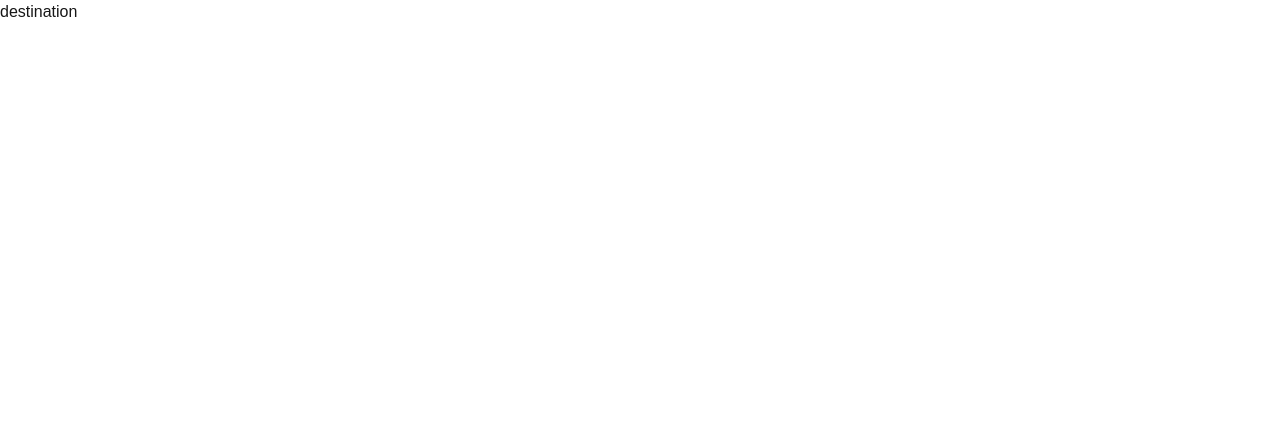
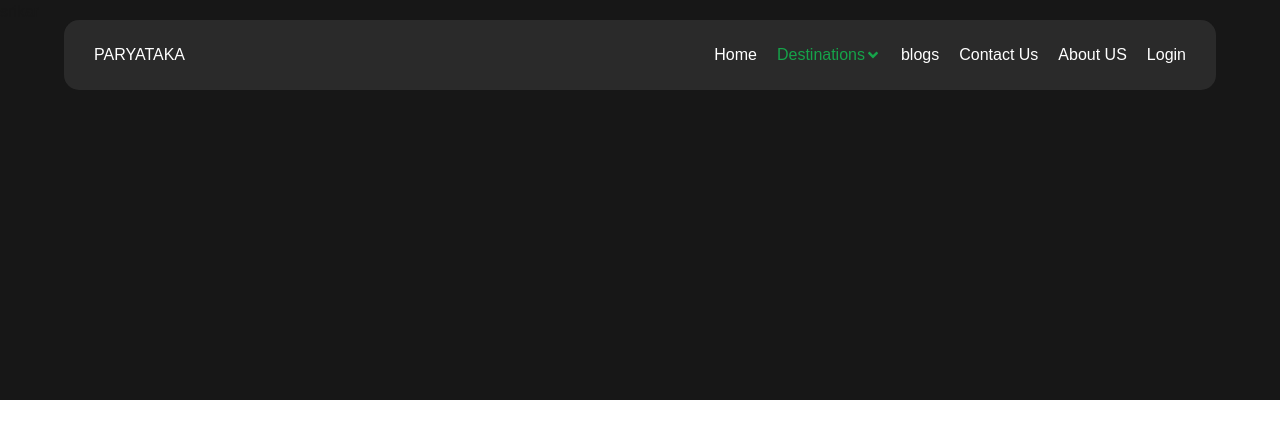
Before and after one commit to srikar233/paryataka_travel, a Next.js app: page /destinations in a window 1280 px wide. Shown: the top 438 px of the page. Built offline with nearby package versions, Linux system fonts and the light colour scheme.

Commit message:
destination started

```diff
--- a/app/destinations/page.tsx
+++ b/app/destinations/page.tsx
@@ -1,8 +1,10 @@
 export default function destination()
 {
     return(
-        <div>
-            destination
+        <>
+        <div className="firstpart">
+            srikar
         </div>
+        </>
     )
 }
--- a/app/globals.css
+++ b/app/globals.css
@@ -101,7 +101,7 @@ body {
 .YourNextAdventureAwaits {
   position: absolute;
 
-  top: 42%;
+  top: 10%;
   left: 50%;
 
   transform: translate(-50%, -50%);
@@ -214,6 +214,7 @@ body {
   gap: 25px;
 
   margin-bottom: 70px;
+  border-radius: 10px;
 }
 
 .WeekendTripsCards {
@@ -235,6 +236,8 @@ body {
   box-shadow: 0 10px 20px rgba(0,0,0,.1);
 
   transition: .3s;
+
+  border-radius: 10px;
 }
 
 .WeekendTripsCards:hover {
@@ -263,10 +266,11 @@ body {
 }
 
 .featuredDestinnationnsCards {
+  position: relative;
 
   background: white;
 
-  height: 420px;
+  height: 220px;
 
   border-radius: 18px;
 
@@ -282,7 +286,10 @@ body {
 
   transition: .3s;
 }
-
+.featuredContent{
+  position: absolute;
+  z-index: 1;
+}
 .featuredDestinnationnsCards:hover {
 
   transform: translateY(-10px);
@@ -482,3 +489,9 @@ font-size:32px;
 }
 
 }
+.firstpart{
+  width: 100%;
+  height: 400px;
+  background-color: #171717
+  ;
+}
--- a/app/layout.tsx
+++ b/app/layout.tsx
@@ -1,7 +1,7 @@
 import type { Metadata } from "next";
-import Navbar from "../components/navbar";
 import { Geist, Geist_Mono } from "next/font/google";
 import "./globals.css";
+import Navbar from "../components/navbar";
 
 const geistSans = Geist({
   variable: "--font-geist-sans",
@@ -14,8 +14,8 @@ const geistMono = Geist_Mono({
 });
 
 export const metadata: Metadata = {
-  title: "Create Next App",
-  description: "Generated by create next app",
+  title: "Paryataka",
+  description: "Travel Booking Platform",
 };
 
 export default function RootLayout({
@@ -26,11 +26,11 @@ export default function RootLayout({
   return (
     <html
       lang="en"
-      className={`${geistSans.variable} ${geistMono.variable} h-full antialiased`}
+      className={`${geistSans.variable} ${geistMono.variable}`}
     >
-      <body className="min-h-full flex flex-col">
-        {/* <Navbar /> */}
-        {children}
+      <body className="min-h-screen flex flex-col">
+        <Navbar />
+        <main className="flex-1">{children}</main>
       </body>
     </html>
   );
--- a/app/page.tsx
+++ b/app/page.tsx
@@ -22,7 +22,7 @@ export default async function Home() {
           alt="Paryataka"
         />
 
-        <Navbar />
+        {/* <Navbar /> */}
 
         <div className="YourNextAdventureAwaits">
           Your Next Adventure <br />
--- a/components/featuredDestinations.jsx
+++ b/components/featuredDestinations.jsx
@@ -18,13 +18,13 @@ export default function FeaturedDestinations({ products }) {
             />
 
             <div className="featuredContent">
-              <h2>{item.name}</h2>
+              {/* <h2>{item.name}</h2>
 
               <p>📍 {item.location}</p>
 
               <h3>₹ {item.basePrice}</h3>
 
-              <button>View Details</button>
+              <button>View Details</button> */}
             </div>
           </div>
         ))}
--- a/components/navbar.jsx
+++ b/components/navbar.jsx
@@ -2,6 +2,7 @@
 
 import { useRouter, usePathname } from "next/navigation";
 import "../app/globals.css";
+import { FaAngleDown } from "react-icons/fa";
 
 
 export default function Navbar() {
@@ -23,7 +24,7 @@ export default function Navbar() {
         </button>
         <button onClick={()=>router.push("/destinations")
         }
-        className={pathname === "/destinations" ? "active" : ""}>Destinations</button>
+        className={pathname === "/destinations" ? "active" : ""} style={{display: "flex", alignItems: 'center'}}>Destinations <FaAngleDown /></button>
 
         <button
           onClick={() => router.push("/blogs")}
--- a/components/weekendTrips.jsx
+++ b/components/weekendTrips.jsx
@@ -1,6 +1,7 @@
-export default function weekendTrips()
+export default function weekendTrips({products})
 {
     const card=[1,2,3,4,5,6,7,8,9,10,11,12];
+    console.log(products)
     return(
         <>
 
@@ -8,9 +9,13 @@ export default function weekendTrips()
 
             <div className="WeekendTrips">
 
-                {card.map((cards)=>{
-                    return(  <div className="WeekendTripsCards" key={cards}>
-                        cards {cards}
+                {products.map((items)=>{
+                    return(  <div className="WeekendTripsCards" key={items._id}>
+                        <img
+              src={items.thumbnailImage}
+              alt={items.name}
+              className="featuredImage"
+            />
                     </div>)
                 })}
             </div>
--- a/package.json
+++ b/package.json
@@ -11,7 +11,8 @@
   "dependencies": {
     "next": "16.2.11",
     "react": "19.2.4",
-    "react-dom": "19.2.4"
+    "react-dom": "19.2.4",
+    "react-icons": "^5.7.0"
   },
   "devDependencies": {
     "@tailwindcss/postcss": "^4",
```
Also changed, not shown: 1 other file (tests, documents, lock files or other folders).
